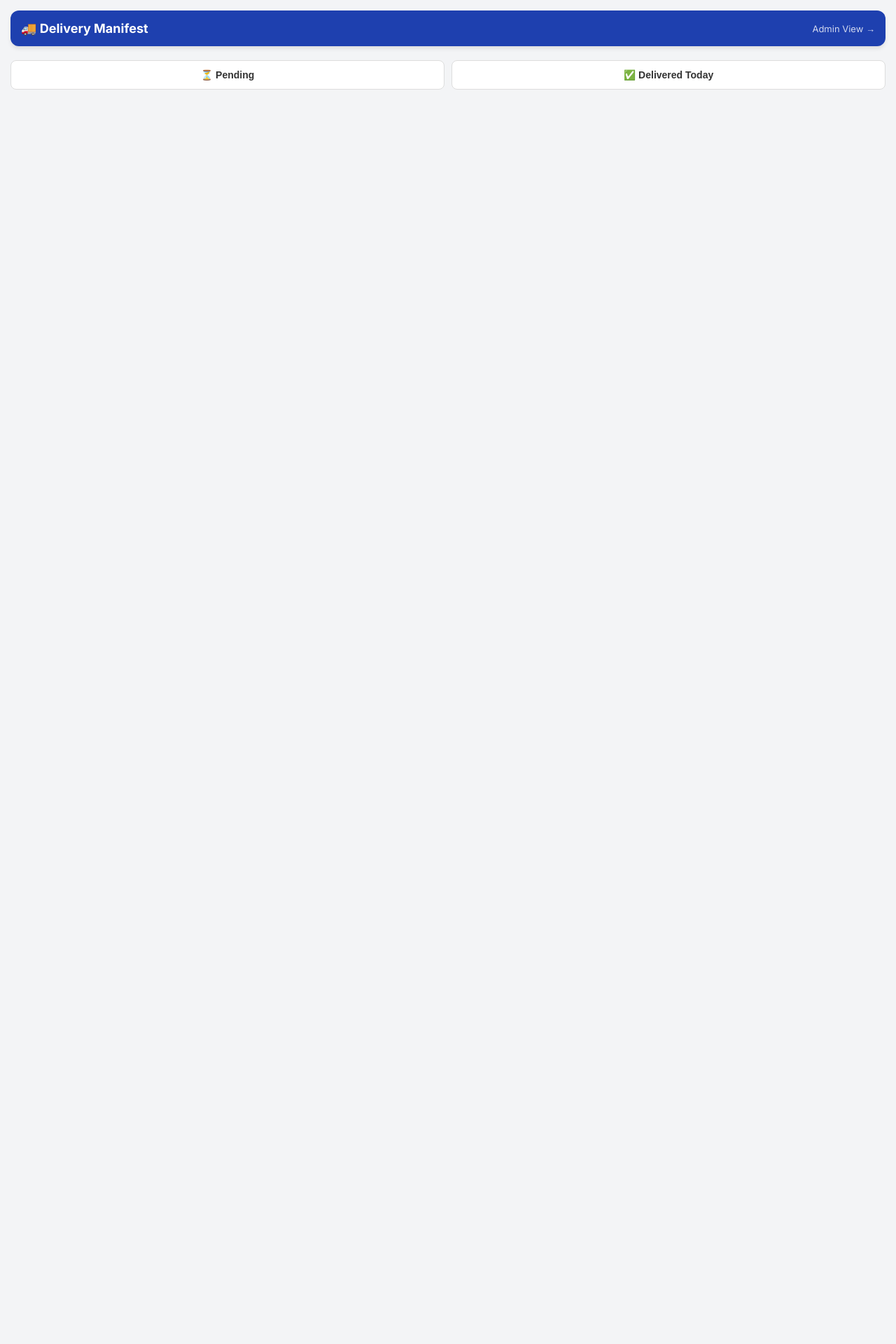
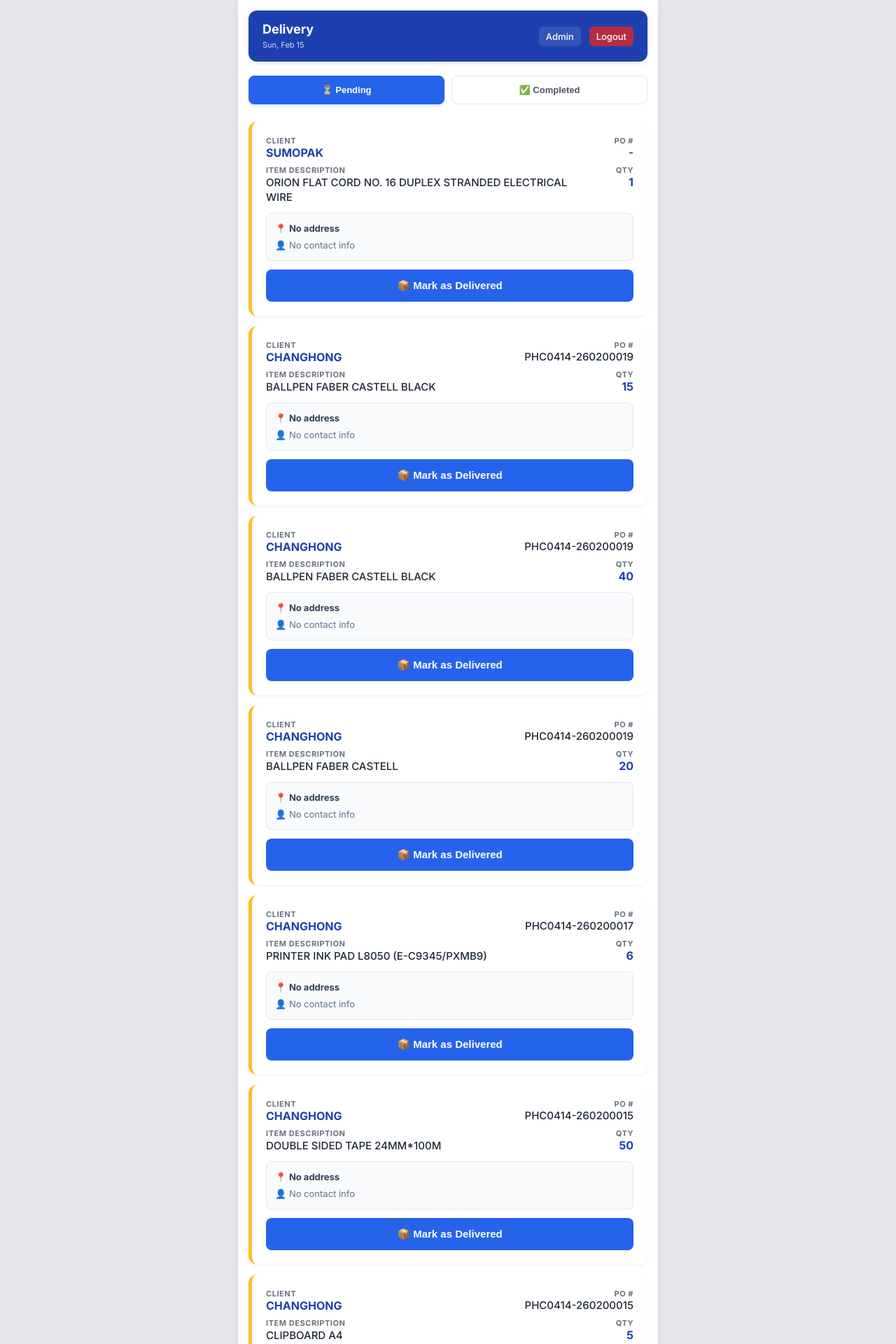
Before and after one commit to Clarensyoooooo/sales_dashboard, a PHP site: page /sales_dashboard/delivery_view.php in a window 1280 px wide. Shown: the top 1920 px of the page at 70% size. Before the commit the page ends 128 px from the top, so only its background shows below. Run offline with PHP 8.4, Linux system fonts and the light colour scheme; a user stored in the database is signed in; data comes from the database, SQL or seed files in the repository.

Commit message:
fixed delivery ui

```diff
--- a/delivery_view.php
+++ b/delivery_view.php
@@ -1,152 +1,315 @@
-<?php require_once 'config.php'; requireLogin(); requirePermission('view_logistics'); ?>
+<?php
+require_once 'config.php';
+requireLogin();
+requirePermission('view_logistics');
+?>
 <!DOCTYPE html>
 <html lang="en">
 <head>
     <meta charset="UTF-8">
-    <meta name="viewport" content="width=device-width, initial-scale=1.0">
+    <meta name="viewport" content="width=device-width, initial-scale=1.0, maximum-scale=1.0, user-scalable=no">
     <title>NAM Logistics - Driver View</title>
     <link href="https://fonts.googleapis.com/css2?family=Inter:wght@400;500;600;700&display=swap" rel="stylesheet">
     <style>
-        * { margin: 0; padding: 0; box-sizing: border-box; }
-        body { font-family: 'Inter', sans-serif; background: #f3f4f6; padding: 15px; }
+        * { margin: 0; padding: 0; box-sizing: border-box; -webkit-tap-highlight-color: transparent; }
 
+        body {
+            font-family: 'Inter', sans-serif;
+            background: #f3f4f6;
+            color: #1f2937;
+            min-height: 100vh;
+        }
+
+        /* --- WEB FRIENDLY CONTAINER --- */
+        /* This keeps the app centered and phone-sized on desktop screens */
+        .app-container {
+            max-width: 600px;
+            margin: 0 auto;
+            padding: 15px;
+            min-height: 100vh;
+            background: #f3f4f6; /* Match body bg to blend in */
+            position: relative;
+        }
+
+        /* On larger screens, maybe give it a white "paper" look (Optional) */
+        @media (min-width: 640px) {
+            .app-container {
+                background: #ffffff;
+                box-shadow: 0 0 20px rgba(0,0,0,0.05);
+                min-height: 100vh;
+            }
+            body { background: #e5e7eb; } /* Darker background outside the app */
+        }
+
+        /* --- HEADER --- */
         .header {
-            background: #1e40af; color: white; padding: 15px; border-radius: 12px;
-            margin-bottom: 20px; display: flex; justify-content: space-between; align-items: center;
+            background: #1e40af;
+            color: white;
+            padding: 16px 20px;
+            border-radius: 12px;
+            margin-bottom: 20px;
+            display: flex;
+            justify-content: space-between;
+            align-items: center;
             box-shadow: 0 4px 6px -1px rgba(0, 0, 0, 0.1);
         }
-        .header h1 { font-size: 18px; font-weight: 700; }
-        .back-link { color: white; text-decoration: none; font-size: 13px; opacity: 0.8; }
 
-        .card {
-            background: white; border-radius: 12px; padding: 20px; margin-bottom: 15px;
-            box-shadow: 0 2px 4px rgba(0,0,0,0.05); border-left: 5px solid #fbbf24; /* Amber for Pending */
+        .header-title h1 { font-size: 18px; font-weight: 700; margin: 0; }
+        .header-title small { font-size: 11px; opacity: 0.8; font-weight: 400; }
+
+        .header-actions {
+            display: flex;
+            align-items: center;
+            gap: 12px;
         }
 
-        .card.delivered { border-left-color: #10b981; opacity: 0.6; }
+        .nav-link {
+            color: white;
+            text-decoration: none;
+            font-size: 13px;
+            font-weight: 500;
+            padding: 6px 10px;
+            border-radius: 6px;
+            background: rgba(255,255,255,0.1);
+            transition: background 0.2s;
+        }
+        .nav-link:hover { background: rgba(255,255,255,0.2); }
+        .nav-link.logout { background: rgba(220, 38, 38, 0.8); }
 
-        .row { display: flex; justify-content: space-between; margin-bottom: 8px; }
-        .label { font-size: 11px; color: #6b7280; text-transform: uppercase; font-weight: 600; }
-        .value { font-size: 14px; color: #1f2937; font-weight: 500; }
-        .highlight { color: #1e40af; font-weight: 700; }
+        /* --- TABS --- */
+        .tabs {
+            display: flex;
+            gap: 10px;
+            margin-bottom: 20px;
+            overflow-x: auto; /* Allow scroll on very small screens */
+            padding-bottom: 5px;
+        }
+
+        .tab-btn {
+            flex: 1;
+            padding: 12px;
+            border: 1px solid #e5e7eb;
+            background: white;
+            color: #4b5563;
+            border-radius: 8px;
+            font-weight: 600;
+            font-size: 13px;
+            cursor: pointer;
+            white-space: nowrap;
+            transition: all 0.2s;
+        }
+
+        .tab-btn.active {
+            background: #2563eb;
+            color: white;
+            border-color: #2563eb;
+            box-shadow: 0 2px 4px rgba(37, 99, 235, 0.2);
+        }
+
+        /* --- CARDS --- */
+        .card {
+            background: white;
+            border-radius: 12px;
+            padding: 20px;
+            margin-bottom: 15px;
+            box-shadow: 0 2px 4px rgba(0,0,0,0.05);
+            border-left: 5px solid #fbbf24; /* Pending Color */
+            transition: transform 0.2s;
+        }
+
+        /* Hover effect only on desktop */
+        @media (hover: hover) {
+            .card:hover { transform: translateY(-2px); box-shadow: 0 4px 6px rgba(0,0,0,0.08); }
+        }
+
+        .card.delivered { border-left-color: #10b981; opacity: 0.8; }
+
+        .row { display: flex; justify-content: space-between; margin-bottom: 8px; align-items: baseline; }
+        .label { font-size: 11px; color: #6b7280; text-transform: uppercase; font-weight: 700; letter-spacing: 0.05em; }
+        .value { font-size: 15px; color: #1f2937; font-weight: 500; }
+        .highlight { color: #1e40af; font-weight: 700; font-size: 16px; }
 
         .address-box {
-            background: #f8fafc; padding: 10px; border-radius: 6px; margin: 10px 0;
-            font-size: 13px; color: #334155; border: 1px solid #e2e8f0;
+            background: #f8fafc;
+            padding: 12px;
+            border-radius: 8px;
+            margin: 12px 0;
+            font-size: 13px;
+            color: #334155;
+            border: 1px solid #e2e8f0;
+            line-height: 1.5;
         }
 
+        /* --- ACTION BUTTON --- */
         .btn-deliver {
-            width: 100%; background: #2563eb; color: white; border: none; padding: 12px;
-            border-radius: 8px; font-weight: 600; font-size: 14px; cursor: pointer;
-            display: flex; align-items: center; justify-content: center; gap: 8px;
-            transition: background 0.2s;
+            width: 100%;
+            background: #2563eb;
+            color: white;
+            border: none;
+            padding: 14px;
+            border-radius: 8px;
+            font-weight: 600;
+            font-size: 15px;
+            cursor: pointer;
+            display: flex;
+            align-items: center;
+            justify-content: center;
+            gap: 8px;
+            transition: background 0.2s, transform 0.1s;
+            touch-action: manipulation; /* Improves touch response */
         }
-        .btn-deliver:active { transform: scale(0.98); }
-        .btn-deliver:hover { background: #1d4ed8; }
 
+        .btn-deliver:active { transform: scale(0.98); background: #1d4ed8; }
         .btn-check { background: #10b981; pointer-events: none; }
 
-        .empty-state { text-align: center; padding: 40px; color: #9ca3af; }
+        .empty-state {
+            text-align: center;
+            padding: 60px 20px;
+            color: #9ca3af;
+            font-size: 14px;
+        }
+
+        .divider {
+            display: flex;
+            align-items: center;
+            margin: 25px 0 15px;
+            color: #9ca3af;
+            font-size: 12px;
+            font-weight: 600;
+            text-transform: uppercase;
+            letter-spacing: 0.05em;
+        }
+        .divider::before, .divider::after {
+            content: '';
+            flex: 1;
+            height: 1px;
+            background: #e5e7eb;
+        }
+        .divider span { padding: 0 10px; }
+
     </style>
 </head>
 <body>
 
+    <div class="app-container">
+
         <div class="header">
-        <h1>🚚 Delivery Manifest</h1>
-        <a href="index.php" class="back-link">Admin View &rarr;</a>
+            <div class="header-title">
+                <h1>Delivery</h1>
+                <small><?php echo date('D, M j'); ?></small>
+            </div>
+            <div class="header-actions">
+                <?php if($_SESSION['role_id'] != 3): ?>
+                    <a href="index.php" class="nav-link">Admin</a>
+                <?php endif; ?>
+                <a href="logout.php" class="nav-link logout">Logout</a>
+            </div>
         </div>
 
-    <div style="display:flex; gap:10px; margin-bottom:15px;">
-        <button onclick="filter('pending')" class="btn-deliver" style="background:white; color:#333; border:1px solid #ddd;">⏳ Pending</button>
-        <button onclick="filter('today')" class="btn-deliver" style="background:white; color:#333; border:1px solid #ddd;">✅ Delivered Today</button>
+        <div class="tabs">
+            <button onclick="setFilter('pending')" id="tab-pending" class="tab-btn active">⏳ Pending</button>
+            <button onclick="setFilter('today')" id="tab-today" class="tab-btn">✅ Completed</button>
         </div>
 
         <div id="deliveryList">
-        <div class="empty-state">Loading deliveries...</div>
+            <div class="empty-state">Loading manifests...</div>
+        </div>
+
     </div>
 
     <script>
+        let currentFilter = 'pending';
+        let allDeliveries = [];
+
+        function setFilter(filter) {
+            currentFilter = filter;
+
+            // Update Tab UI
+            document.querySelectorAll('.tab-btn').forEach(b => b.classList.remove('active'));
+            document.getElementById('tab-' + filter).classList.add('active');
+
+            renderList();
+        }
+
         async function loadDeliveries() {
-            // We reuse get_records.php but filter it in JS for now
-            // In production, make a dedicated API to save bandwidth
+            try {
                 const res = await fetch('get_records.php');
                 const data = await res.json();
+                allDeliveries = data.records; // Assuming API structure returns { records: [...] }
+                renderList();
+            } catch(e) {
+                console.error(e);
+                document.getElementById('deliveryList').innerHTML = '<div class="empty-state">Error connecting to server.</div>';
+            }
+        }
 
+        function renderList() {
             const list = document.getElementById('deliveryList');
             list.innerHTML = '';
 
-            // Filter: Show only items that are NOT delivered yet OR delivered today
             const todayStr = new Date().toISOString().split('T')[0];
 
-            const pending = data.filter(r => !r.date_delivered || r.date_delivered === '0000-00-00');
-            const deliveredToday = data.filter(r => r.date_delivered === todayStr);
+            // Filter logic
+            const pending = allDeliveries.filter(r => !r.date_delivered || r.date_delivered === '0000-00-00');
+            const doneToday = allDeliveries.filter(r => r.date_delivered === todayStr);
 
-            // Combine for display or toggle (Here we show Pending by default)
-            // Let's show Pending at top
+            const itemsToShow = (currentFilter === 'pending') ? pending : doneToday;
 
-            if(pending.length === 0 && deliveredToday.length === 0) {
-                list.innerHTML = '<div class="empty-state">No deliveries scheduled.</div>';
+            if(itemsToShow.length === 0) {
+                list.innerHTML = `<div class="empty-state">No ${currentFilter} deliveries found.</div>`;
                 return;
             }
 
-            // Render Pending
-            pending.forEach(item => renderCard(item, false, list));
-
-            // Render Completed (Optional, maybe at bottom)
-            if(deliveredToday.length > 0) {
-                const divider = document.createElement('div');
-                divider.innerHTML = '<h3 style="margin:20px 0 10px; color:#6b7280; font-size:14px;">COMPLETED TODAY</h3>';
-                list.appendChild(divider);
-                deliveredToday.forEach(item => renderCard(item, true, list));
-            }
-        }
-
-        function renderCard(item, isDelivered, container) {
+            itemsToShow.forEach(item => {
+                const isDelivered = (item.date_delivered && item.date_delivered !== '0000-00-00');
                 const card = document.createElement('div');
                 card.className = `card ${isDelivered ? 'delivered' : ''}`;
 
                 const btnHtml = isDelivered
-                ? `<button class="btn-deliver btn-check">✅ Delivered on ${item.date_delivered}</button>`
+                    ? `<button class="btn-deliver btn-check">✅ Delivered</button>`
                     : `<button onclick="markDelivered(${item.id}, this)" class="btn-deliver">📦 Mark as Delivered</button>`;
 
                 card.innerHTML = `
                     <div class="row">
                         <div>
-                        <div class="label">Company</div>
+                            <div class="label">Client</div>
                             <div class="value highlight">${item.company}</div>
                         </div>
                         <div style="text-align:right;">
-                        <div class="label">PO Number</div>
+                            <div class="label">PO #</div>
                             <div class="value">${item.po_number || '-'}</div>
                         </div>
                     </div>
 
                     <div class="row">
-                    <div>
-                        <div class="label">Item</div>
-                        <div class="value">${item.item}</div>
+                        <div style="flex:1; padding-right:10px;">
+                            <div class="label">Item Description</div>
+                            <div class="value" style="line-height:1.4;">${item.item}</div>
                         </div>
-                    <div style="text-align:right;">
+                        <div style="text-align:right; min-width:60px;">
                             <div class="label">Qty</div>
-                        <div class="value">${item.quantity_requested}</div>
+                            <div class="value highlight">${item.quantity_requested}</div>
                         </div>
                     </div>
 
                     <div class="address-box">
-                    📍 <strong>Dest:</strong> ${item.address || 'No address provided'}<br>
-                    👤 <strong>Contact:</strong> ${item.contact_person_contact || 'N/A'}
+                        <div style="margin-bottom:4px;">📍 <strong>${item.address || 'No address'}</strong></div>
+                        <div style="color:#64748b;">👤 ${item.contact_person_contact || 'No contact info'}</div>
                     </div>
 
                     ${btnHtml}
                 `;
-            container.appendChild(card);
+                list.appendChild(card);
+            });
         }
 
         async function markDelivered(id, btn) {
-            if(!confirm("Confirm delivery of this item?")) return;
+            if(!confirm("Confirm delivery?")) return;
 
-            btn.textContent = "Updating...";
+            const originalText = btn.innerHTML;
+            btn.textContent = "Processing...";
             btn.disabled = true;
+            btn.style.opacity = "0.7";
 
             try {
                 const res = await fetch('mark_delivered.php', {
@@ -157,23 +320,37 @@
                 const result = await res.json();
 
                 if(result.success) {
-                    // Visual feedback
                     btn.className = "btn-deliver btn-check";
-                    btn.textContent = "✅ Delivered!";
-                    // Move card visual style
-                    btn.closest('.card').classList.add('delivered');
-                    btn.closest('.card').style.borderLeftColor = "#10b981";
+                    btn.innerHTML = "✅ Delivered!";
+
+                    // Optional: Animate card away if we are in 'pending' view
+                    if(currentFilter === 'pending') {
+                        const card = btn.closest('.card');
+                        card.style.transition = "all 0.5s";
+                        card.style.opacity = "0";
+                        card.style.transform = "translateX(100%)";
+                        setTimeout(() => {
+                            // Reload data to ensure sync
+                            loadDeliveries();
+                        }, 300);
+                    }
                 } else {
                     alert("Error: " + result.message);
-                    btn.textContent = "📦 Mark as Delivered";
+                    btn.innerHTML = originalText;
                     btn.disabled = false;
+                    btn.style.opacity = "1";
                 }
             } catch(e) {
                 alert("Network error");
+                btn.innerHTML = originalText;
                 btn.disabled = false;
             }
         }
 
+        // Auto-refresh every 60 seconds to get new assignments
+        setInterval(loadDeliveries, 60000);
+
+        // Initial Load
         loadDeliveries();
     </script>
 </body>
```
Lines whose indentation alone changed are shown as unchanged.
